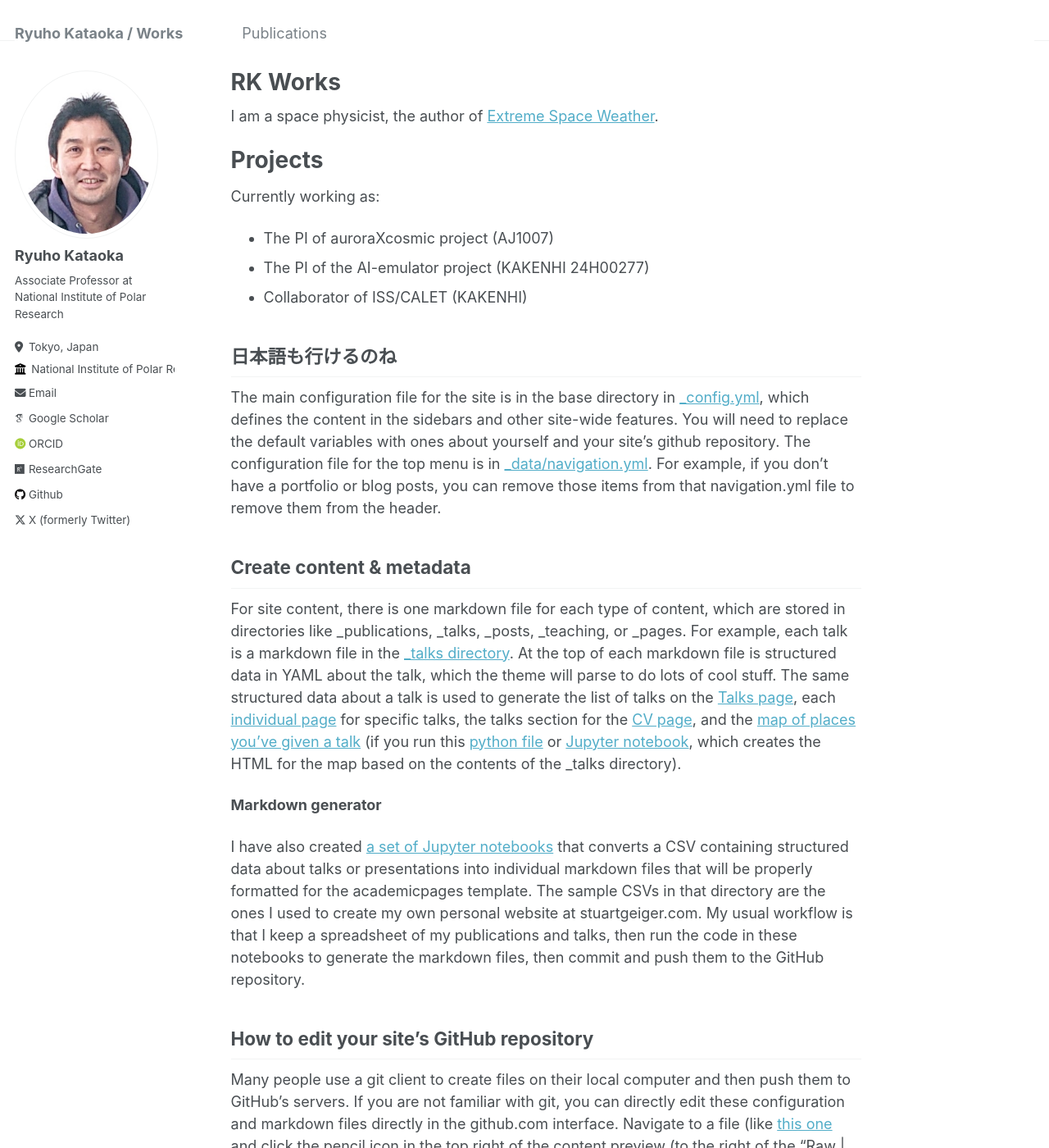
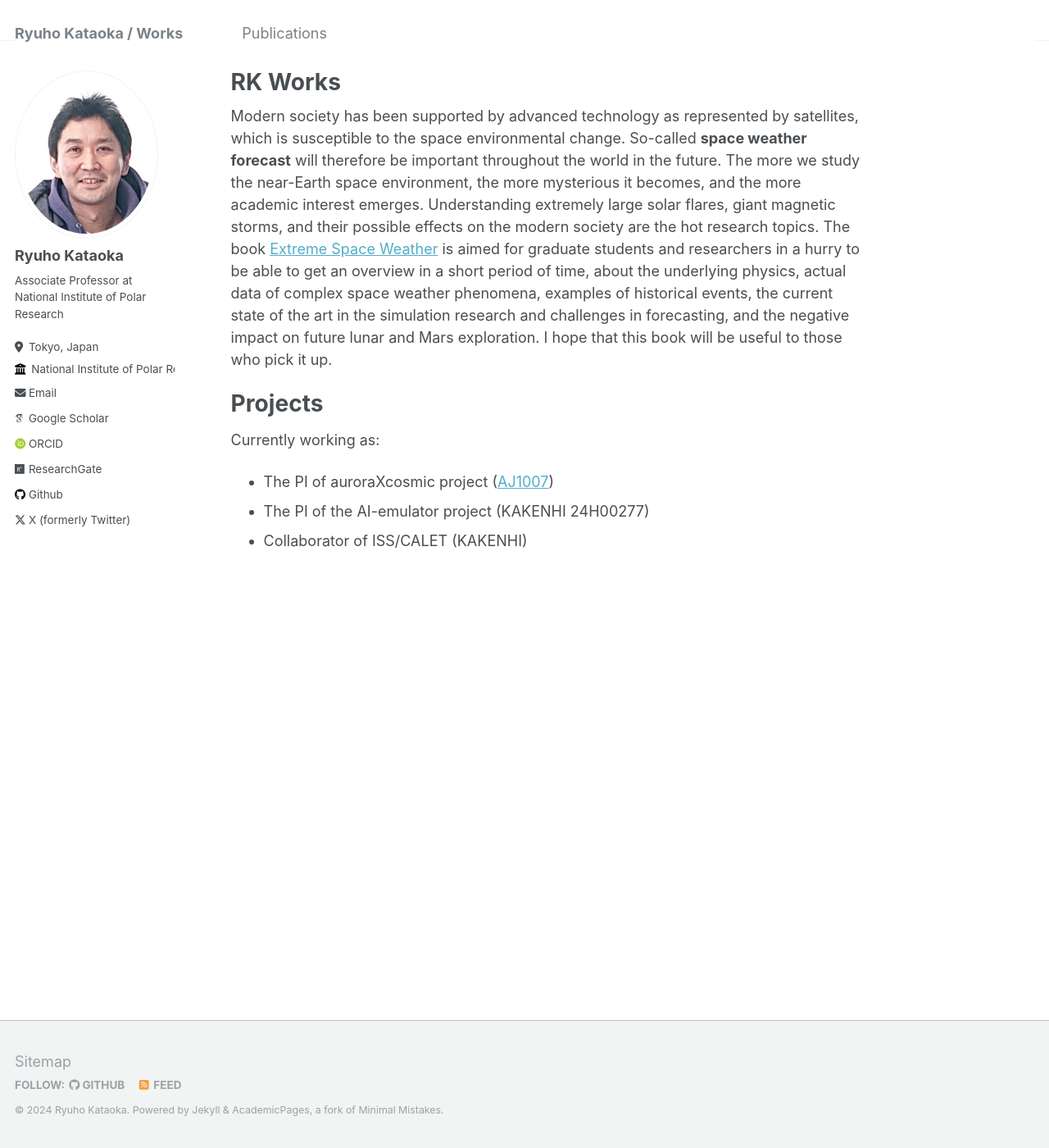
Before and after one commit to ryuhokataoka/ryuhokataoka.github.io, a Jekyll site: the page built from _pages/about.md, in a window 1280 px wide and 1400 px high. Shown: the whole window at 82% size. Built offline with Jekyll 4.4.1, drawn with Linux system fonts in a browser that asks for light colours; some web fonts are replaced; some of the changed text lies outside the part shown.

Commit message:
Update about.md

```diff
--- a/_pages/about.md
+++ b/_pages/about.md
@@ -7,35 +7,11 @@
   - /about.html
 ---
 
-I am a space physicist, the author of [Extreme Space Weather](https://www.sciencedirect.com/book/9780128225370/extreme-space-weather).
+Modern society has been supported by advanced technology as represented by satellites, which is susceptible to the space environmental change. So-called **space weather forecast** will therefore be important throughout the world in the future. The more we study the near-Earth space environment, the more mysterious it becomes, and the more academic interest emerges. Understanding extremely large solar flares, giant magnetic storms, and their possible effects on the modern society are the hot research topics. The book [Extreme Space Weather](https://www.sciencedirect.com/book/9780128225370/extreme-space-weather) is aimed for graduate students and researchers in a hurry to be able to get an overview in a short period of time, about the underlying physics, actual data of complex space weather phenomena, examples of historical events, the current state of the art in the simulation research and challenges in forecasting, and the negative impact on future lunar and Mars exploration. I hope that this book will be useful to those who pick it up.
 
 Projects
 ======
 Currently working as:
-* The PI of auroraXcosmic project (AJ1007)
+* The PI of auroraXcosmic project ([AJ1007](https://polaris.nipr.ac.jp/~aurorax/))
 * The PI of the AI-emulator project (KAKENHI 24H00277)
 * Collaborator of ISS/CALET (KAKENHI)
-
-日本語も行けるのね
-------
-The main configuration file for the site is in the base directory in [_config.yml](https://github.com/academicpages/academicpages.github.io/blob/master/_config.yml), which defines the content in the sidebars and other site-wide features. You will need to replace the default variables with ones about yourself and your site's github repository. The configuration file for the top menu is in [_data/navigation.yml](https://github.com/academicpages/academicpages.github.io/blob/master/_data/navigation.yml). For example, if you don't have a portfolio or blog posts, you can remove those items from that navigation.yml file to remove them from the header.
-
-Create content & metadata
-------
-For site content, there is one markdown file for each type of content, which are stored in directories like _publications, _talks, _posts, _teaching, or _pages. For example, each talk is a markdown file in the [_talks directory](https://github.com/academicpages/academicpages.github.io/tree/master/_talks). At the top of each markdown file is structured data in YAML about the talk, which the theme will parse to do lots of cool stuff. The same structured data about a talk is used to generate the list of talks on the [Talks page](https://academicpages.github.io/talks), each [individual page](https://academicpages.github.io/talks/2012-03-01-talk-1) for specific talks, the talks section for the [CV page](https://academicpages.github.io/cv), and the [map of places you've given a talk](https://academicpages.github.io/talkmap.html) (if you run this [python file](https://github.com/academicpages/academicpages.github.io/blob/master/talkmap.py) or [Jupyter notebook](https://github.com/academicpages/academicpages.github.io/blob/master/talkmap.ipynb), which creates the HTML for the map based on the contents of the _talks directory).
-
-**Markdown generator**
-
-I have also created [a set of Jupyter notebooks](https://github.com/academicpages/academicpages.github.io/tree/master/markdown_generator
-) that converts a CSV containing structured data about talks or presentations into individual markdown files that will be properly formatted for the academicpages template. The sample CSVs in that directory are the ones I used to create my own personal website at stuartgeiger.com. My usual workflow is that I keep a spreadsheet of my publications and talks, then run the code in these notebooks to generate the markdown files, then commit and push them to the GitHub repository.
-
-How to edit your site's GitHub repository
-------
-Many people use a git client to create files on their local computer and then push them to GitHub's servers. If you are not familiar with git, you can directly edit these configuration and markdown files directly in the github.com interface. Navigate to a file (like [this one](https://github.com/academicpages/academicpages.github.io/blob/master/_talks/2012-03-01-talk-1.md) and click the pencil icon in the top right of the content preview (to the right of the "Raw | Blame | History" buttons). You can delete a file by clicking the trashcan icon to the right of the pencil icon. You can also create new files or upload files by navigating to a directory and clicking the "Create new file" or "Upload files" buttons.
-
-Example: editing a markdown file for a talk
-![Editing a markdown file for a talk](/images/editing-talk.png)
-
-For more info
-------
-More info about configuring academicpages can be found in [the guide](https://academicpages.github.io/markdown/). The [guides for the Minimal Mistakes theme](https://mmistakes.github.io/minimal-mistakes/docs/configuration/) (which this theme was forked from) might also be helpful.
```
